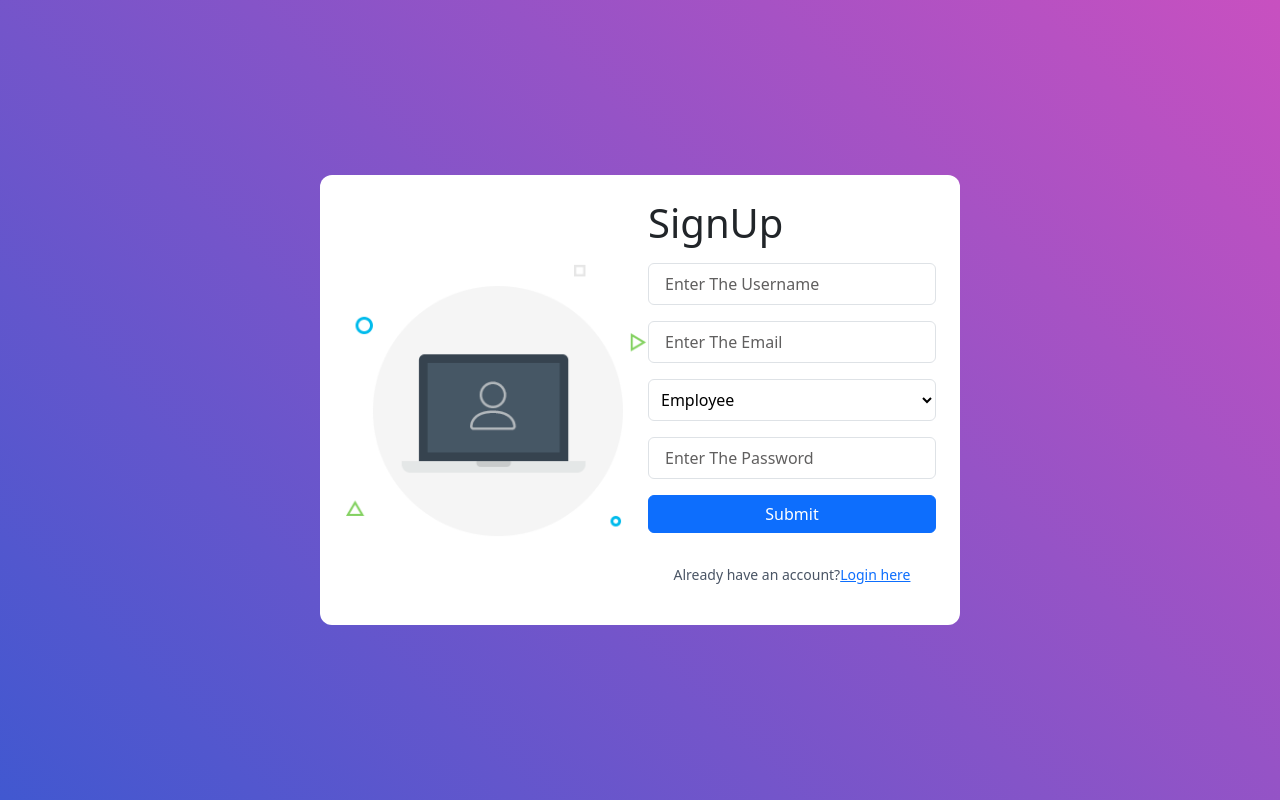
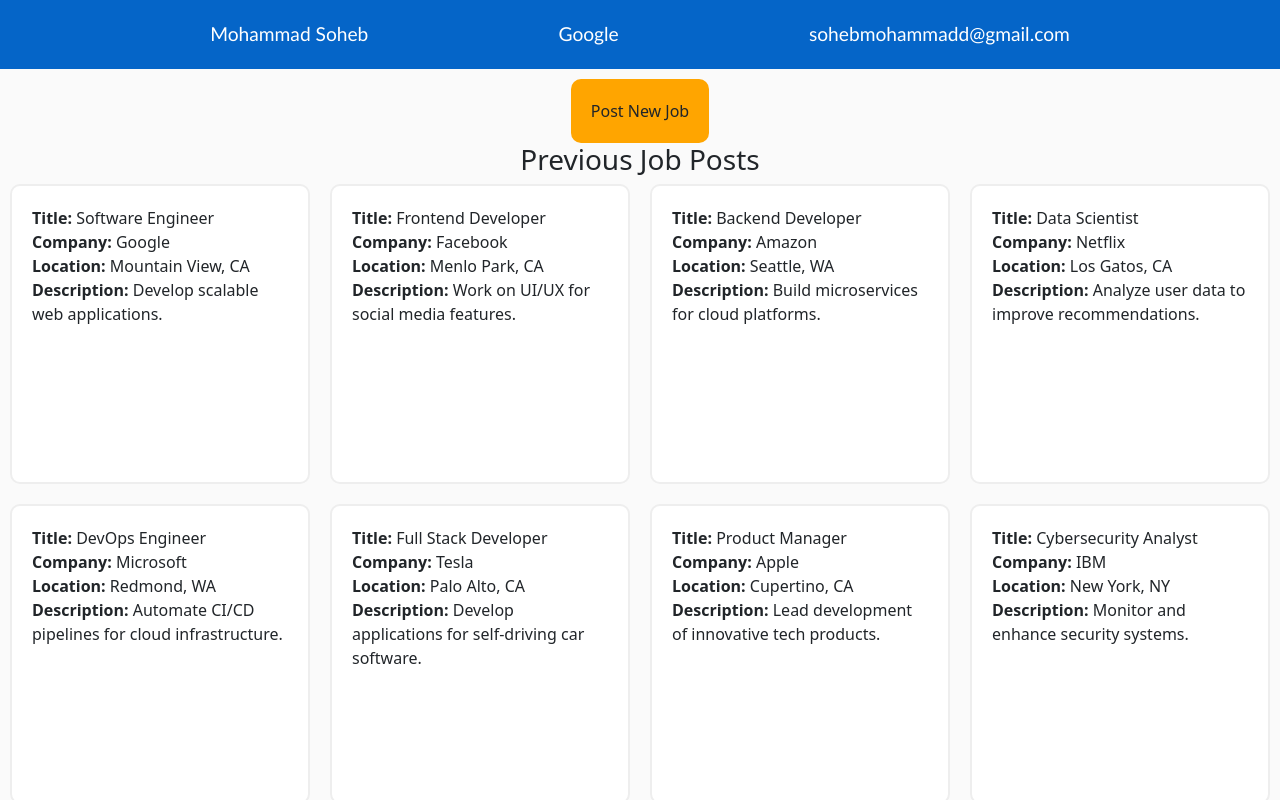
Before and after one commit to Codeboy16/hahProject, a React (Vite) app: page /signup in a window 1280 px wide. Shown: the top 800 px of the page. Built offline with nearby package versions, Linux system fonts and the light colour scheme.

Commit message:
worked on emp dashboard

```diff
--- a/src/App.jsx
+++ b/src/App.jsx
@@ -5,6 +5,7 @@
 import Main from "./pages/main";
 import Employee from "./pages/EmployerDashboard";
 import Poc from "./pages/Poc";
+import EmployerDashboard from "./pages/EmployerDashboard";
 function App() {
   const [isAuthenticated, setIsAuthenticated] = useState(true);
 
@@ -17,7 +18,7 @@
   };
   return (
     <>
-      <BrowserRouter>
+      {/* <BrowserRouter>
     <Routes>
       <Route path="/" element={<Main/>}></Route>
       <Route path="/login" element={<Login login={login}/>}></Route>
@@ -25,7 +26,9 @@
       <Route path="/employee" element={isAuthenticated ? <Employee logout={logout} /> : <Navigate to="/login" />}></Route>
       <Route path="/poc" element={<Poc/>}></Route>
     </Routes>
-    </BrowserRouter>
+    </BrowserRouter> */}
+    <EmployerDashboard></EmployerDashboard>
+
     </>
   )
 }
--- a/src/index.css
+++ b/src/index.css
@@ -34,9 +34,12 @@
     display: flex;
     justify-content: space-evenly;
     align-items: center;
-    border: 2px solid black;
-    background-color: #006BC2;
+    /* border: 2px solid black; */
+    background-color:#0565c8;
     padding: 20px;;
+    color: #ffffff;
+    font-size: larger;
+    font-family: 'Trebuchet MS', 'Lucida Sans Unicode', 'Lucida Grande', 'Lucida Sans', Arial, sans-serif;
 }
 .postBtn{
     display: flex;
@@ -45,6 +48,23 @@
 
 
 }
+.jobPostBtns{
+    display: flex;
+    justify-content: space-evenly;
+    align-items: center;
+}
+.jobPostBtns button{
+     padding: 10px;
+     border: 2px solid #eeeeee;
+     color: #ffffff;
+     border-radius: 10px;
+}
+.postBtn1{
+    background-color: green;
+}
+.cancleBtn{
+    background-color: red;
+}
 .postBtn button{
     background-color: orange;
     padding: 20px;
@@ -52,17 +72,30 @@
     margin-top: 10px;
 
 }
+.body{
+    background-color: #fafafa;
+}
 .oldJob{
-    border: 2px solid black;
-    margin-left: 40px;
-    margin-right: 40px;
-    margin-bottom: 10px;
+    border: 2px solid #eeeeee;
+    /* margin-left: 40px;
+    margin-right: 40px; */
+    /* margin-bottom: 10px; */
+    gap: 20px;
     border-radius: 10px;
     padding: 20px;
+    height: 300px;
+    width: 300px;
+    background-color: #ffffff;
 }
-.oldJob:hover{
+/* .oldJob:hover{
     background-color: red;
-}
+} */
+ input{
+    border: 1px solid #eeeeee;
+    border-radius: 5px;
+    margin-left: 5px;
+    padding-left: 10px;
+ }
 .pp{
     display: flex;
     justify-content: center;
@@ -73,11 +106,27 @@
     justify-content: center;
     align-items: center;
     flex-direction: column;
+    border: 3px solid #eeeeee;
+    padding: 20px;
+    border-radius: 10px;
 
 }
 .newJob input{
     border: 1px solid black;
 }
+.np{
+    display: flex;
+    justify-content: center;
+    align-items: center;
+}
 .newJob{
     display: none;
 }
+.oldJobs{
+    display: flex;
+    justify-content: center;
+    align-items: center;
+    flex-direction: row;
+    flex-wrap: wrap;
+    gap: 20px;
+}
--- a/src/pages/EmployerDashboard.jsx
+++ b/src/pages/EmployerDashboard.jsx
@@ -1,5 +1,6 @@
 import React,{useState} from 'react'
 import '../index.css'
+import Footer from '../components/footer';
 const EmployerDashboard = () => {
   const [jobs, setJobs] = useState([
     { id: 1, title: "Software Engineer", company: "Google", location: "Mountain View, CA", description: "Develop scalable web applications." },
@@ -24,6 +25,10 @@
     document.querySelector(".newJob").style.display = "block";
     document.querySelector(".postBtn").style.display = "none";
   };
+  const cancle=()=>{
+    document.querySelector(".newJob").style.display = "none";
+    document.querySelector(".postBtn").style.display = "block";
+  }
 
   const addTheJob = () => {
     if (newJob.title && newJob.company && newJob.description) {
@@ -37,11 +42,11 @@
   };
 
   return (
-    <>
+    < div className="body">
     <div className="empDetails">
-      <div>empname</div>
-      <div>empCompany</div>
-      <div>email</div>
+      <div>Mohammad Soheb</div>
+      <div>Google</div>
+      <div>sohebmohammadd@gmail.com</div>
     </div>
 
     <div className="postBtn">
@@ -63,8 +68,15 @@
       <input type="text" value={newJob.description} onChange={(e) => setNewJob({ ...newJob, description: e.target.value })} />
       <br />
       <br />
+      <label>Location</label>
+      <input type="text" value={newJob.location} onChange={(e) => setNewJob({ ...newJob, location: e.target.value })} />
+      <br />
+      <br />
+      <div className="jobPostBtns">
+      <button  className="postBtn1"onClick={addTheJob}>Post</button>
+      <button className="cancleBtn" onClick={cancle}>Cancle</button>
+      </div>
 
-      <button onClick={addTheJob}>Add</button>
     </div>
 </div>
 
@@ -83,7 +95,8 @@
         </div>
       ))}
     </div>
-  </>
+    <Footer></Footer>
+  </div>
   )
 }
 
--- a/src/pages/Poc.jsx
+++ b/src/pages/Poc.jsx
@@ -1,6 +1,6 @@
 import React, { useEffect, useState } from 'react';
 import PocJob from '../components/pocJob';
-import Footer from '../components/Footer';
+import Footer from '../components/footer';
 
 const Poc = () => {
   useEffect(() => {
```
Also changed, not shown: src/components/JobCard.js (added, +14 -0 lines).
